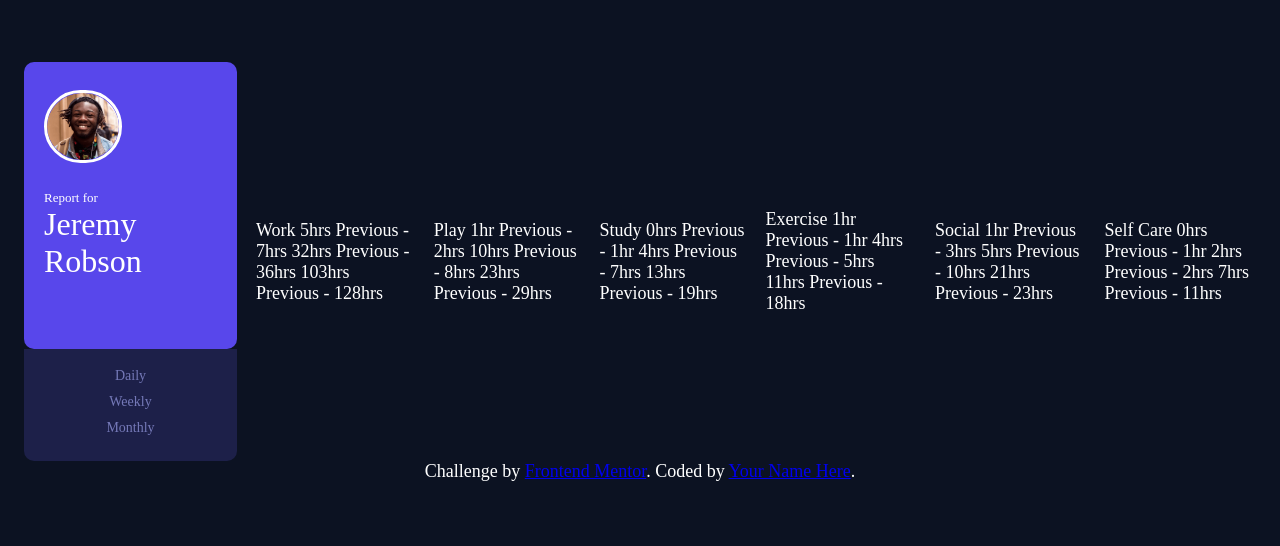
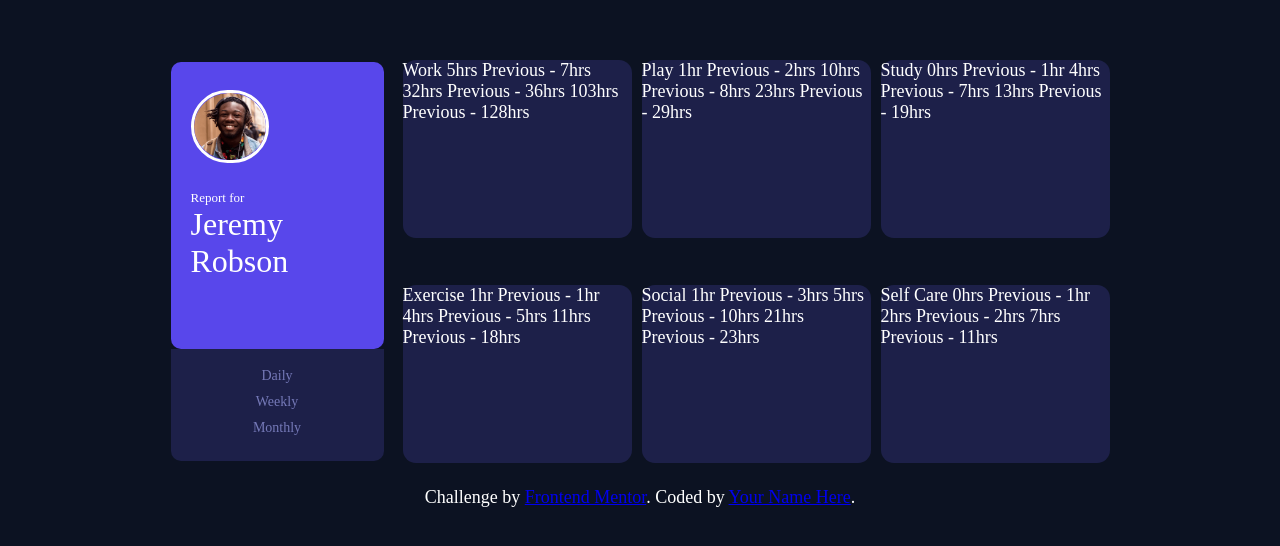
Before and after one commit to KagisoRamothwala1/time-tracking-dashboard, a plain HTML site: page index.html in a window 1280 px wide. Shown: the part 136-682 px from the top of the page. Drawn offline with Linux system fonts and the light colour scheme; a web font is replaced by a local one.

Commit message:
beta 1.2

```diff
--- a/CSS/stylesheet.css
+++ b/CSS/stylesheet.css
@@ -72,6 +72,15 @@ body{
     align-items: center;
 }
 
+.container2{
+  display: grid;
+  justify-content: center;
+  align-items: center;
+  grid-template-columns: repeat(3, 1fr);
+  grid-auto-rows: 225px;
+  grid-column-gap: 10px;
+}
+
 .profileCtn{
     background-color: hsl(246, 80%, 60%);
     width: 213px;
@@ -144,7 +153,10 @@ body{
 }
 
 .workCtn{
-
+  height: 178px;
+  width: 229px;
+  background-color: hsl(236, 44%, 20%);
+  border-radius: 13px;
 }
 
 .bannerCtn{
@@ -152,23 +164,43 @@ body{
 }
 
 .playCtn{
-
+  height: 178px;
+  width: 229px;
+  background-color: hsl(236, 44%, 20%);
+  border-radius: 13px;
 }
 
 .studyCtn{
-
+  height: 178px;
+  width: 229px;
+  background-color: hsl(236, 44%, 20%);
+  border-radius: 13px;
 }
 
 .execerciseCtn{
-
+  height: 178px;
+  width: 229px;
+  background-color: hsl(236, 44%, 20%);
+  border-radius: 13px;
 }
 
 .socialCtn{
-
+  height: 178px;
+  width: 229px;
+  background-color: hsl(236, 44%, 20%);
+  border-radius: 13px;
 }
 
 .selfcareCtn{
+  height: 178px;
+  width: 229px;
+  background-color: hsl(236, 44%, 20%);
+  border-radius: 13px;
+}
 
+.workCtn:hover, .playCtn:hover, .studyCtn:hover, .execerciseCtn:hover, .socialCtn:hover, .selfcareCtn:hover{
+  background-color: hsl(236, 41%, 34%);
+  cursor: pointer;
 }
 
 .footer{
--- a/index.html
+++ b/index.html
@@ -46,6 +46,8 @@
     </div>
 
   </div>
+
+  <div class="container2">
 
   <div class="container1">
   <div class="bannerCtn">
@@ -146,6 +148,8 @@
   </div>
   </div>
 
+  </div>
+
 </div>
 
 <script src="./javascript/stylesheet.js"></script>
```
